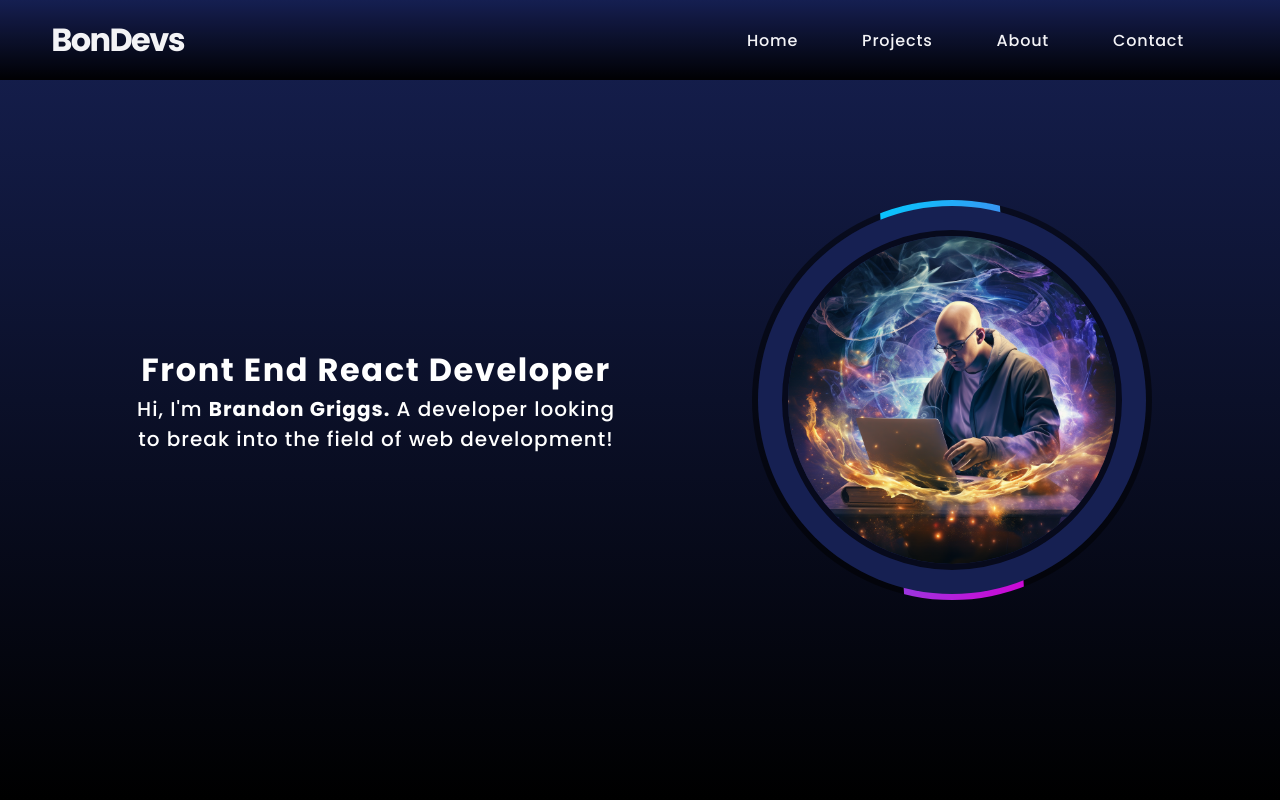
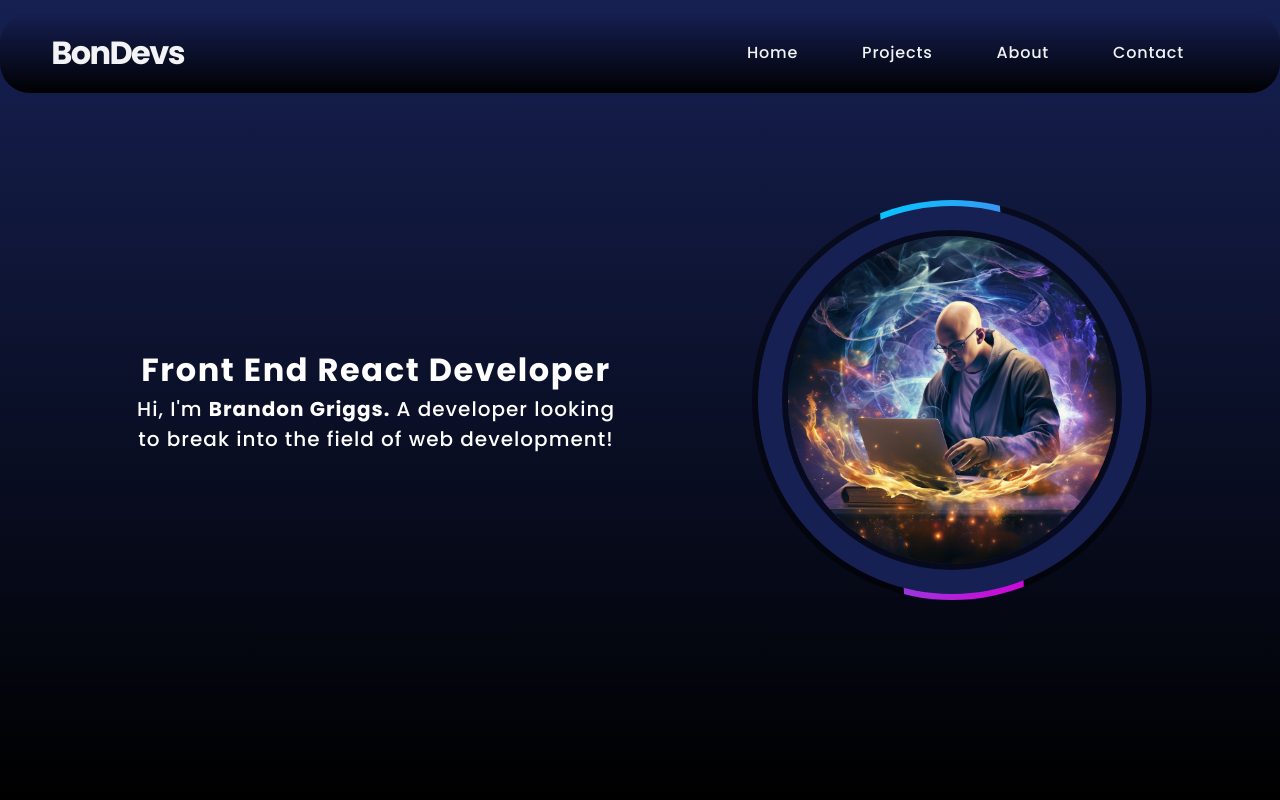
Before and after one commit to Bon317/Portfolio, a React (Create React App) app: page / in a window 1280 px wide. Shown: the top 800 px of the page. Built offline with nearby package versions, Linux system fonts and the light colour scheme.

Commit message:
header style update

```diff
--- a/src/index.css
+++ b/src/index.css
@@ -166,12 +166,13 @@
 
 .header {
   margin: 0;
+  margin-top:1%;
   position: fixed;
   display: flex;
   align-items: center;
   justify-content: space-between;
   min-height: 10vh;
-  width: 100vw;
+  width: 100%;
   letter-spacing: -0.1em;
   padding-left: 4%;
   padding-right: 5%;
@@ -180,6 +181,7 @@
   background: linear-gradient(360deg, #000000, #162052);
   transition: transform 0.3s ease-in-out;
   opacity: 95%;
+  border-radius: 30px;
 }
 .links{
   display: flex;
--- a/src/sec2.css
+++ b/src/sec2.css
@@ -206,8 +206,6 @@
     margin-bottom: 2%;
     overflow: auto;
   }
-
-
   @media all and (max-width: 500px) {
     .section02 h1{
       font-size: 4em;
@@ -215,10 +213,16 @@
   }
   @media all and (max-width: 1100px) {
     .section02 .galleryItem1{
-      display:none;
+      opacity: 0;
+      z-index: -5;
+      transform: translateZ(900px);
+      display: none;
     }
     .section02 .galleryItem5{
-      display:none;
+      opacity: 0;
+      z-index: -5;
+      transform: translateZ(900px);
+      display: none;
     }
     .section02 .galleryItem{
       height: 70vh;
@@ -226,15 +230,17 @@
     }
     .section02 .galleryItem2{
       right:50%;
-
+      opacity: .6;
+      z-index: 1;
     }
     .section02 .galleryItem4{
       right:-15%;
-
+      opacity: .6;
+      z-index: 1;
     }
     .section02 .galleryItem3{
       right:18%;
-
+      z-index:3;
     }
     .galleryItem3:hover .projectPicture img{
       border-radius: 15px;
@@ -247,8 +253,6 @@
     .projectInfo{
       padding:5%;
     }
-
-
   }
   @media all and (max-width: 600px) {
 
```
